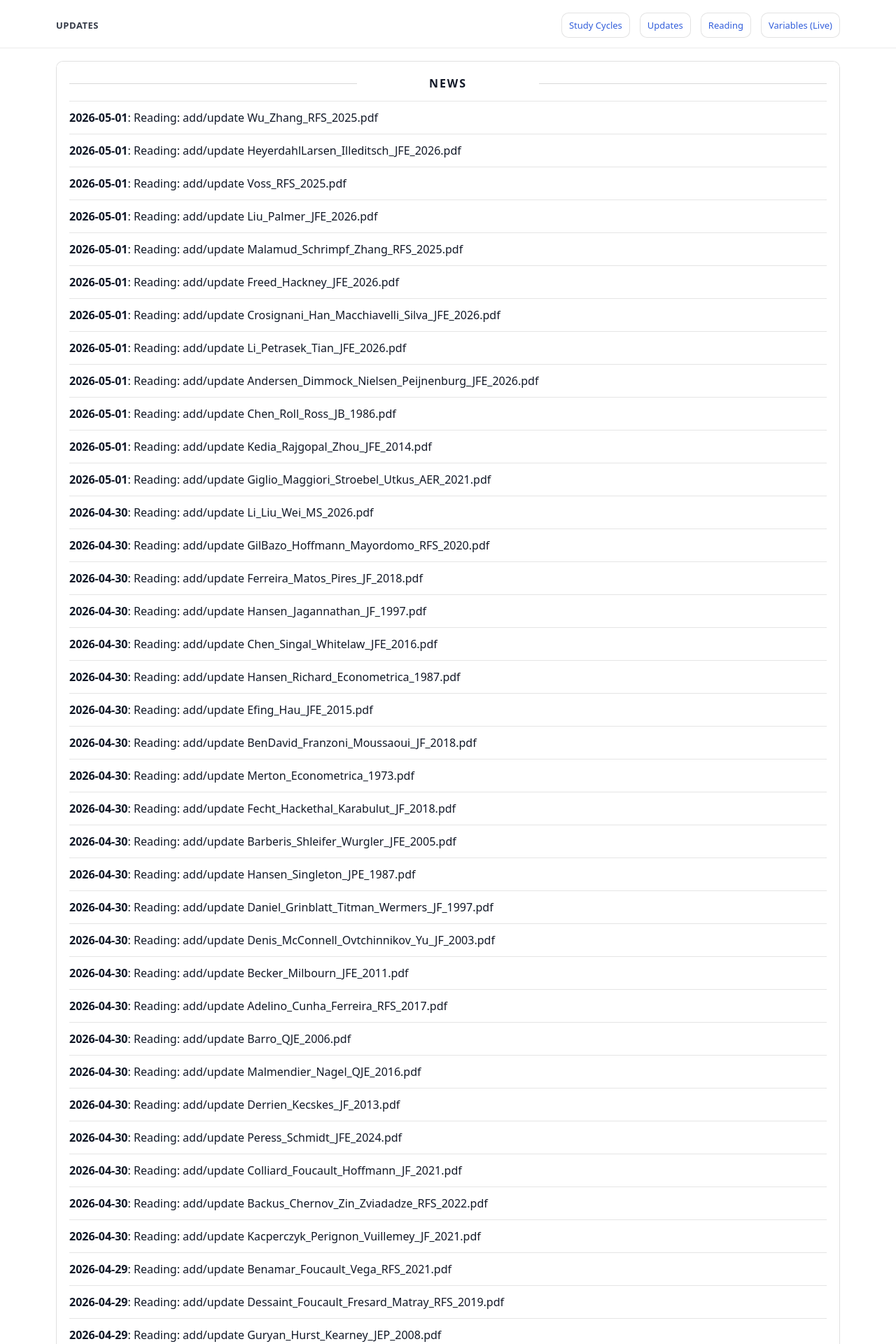
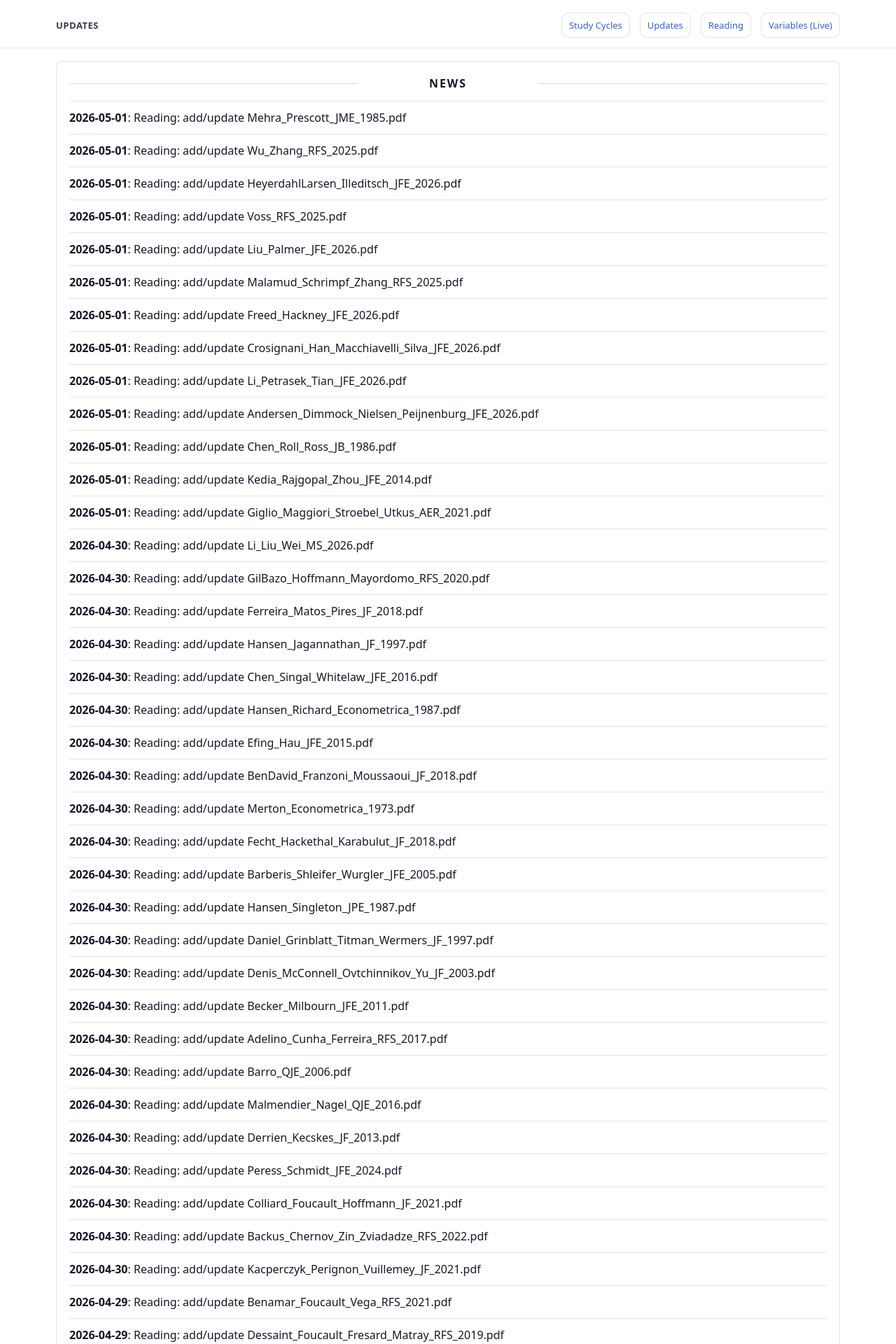
Before and after one commit to yaxinzn/study-archive, a Jekyll site: the page built from updates/index.md, in a window 1280 px wide. Shown: the top 1920 px of the page at 70% size. Built offline with Jekyll 4.4.1, drawn with Linux system fonts in a browser that asks for light colours; some of the changed text lies outside the part shown.

Commit message:
chore: update NEWS feed

```diff
--- a/_data/news.yml
+++ b/_data/news.yml
@@ -1,4 +1,7 @@
 # Auto-generated update history (sorted newest -> oldest). Do not edit manually.
+- ts: "1777631329"
+  date: "2026-05-01"
+  title: "Reading: add/update Mehra_Prescott_JME_1985.pdf"
 - ts: "1777631059"
   date: "2026-05-01"
   title: "Reading: add/update Wu_Zhang_RFS_2025.pdf"
```
